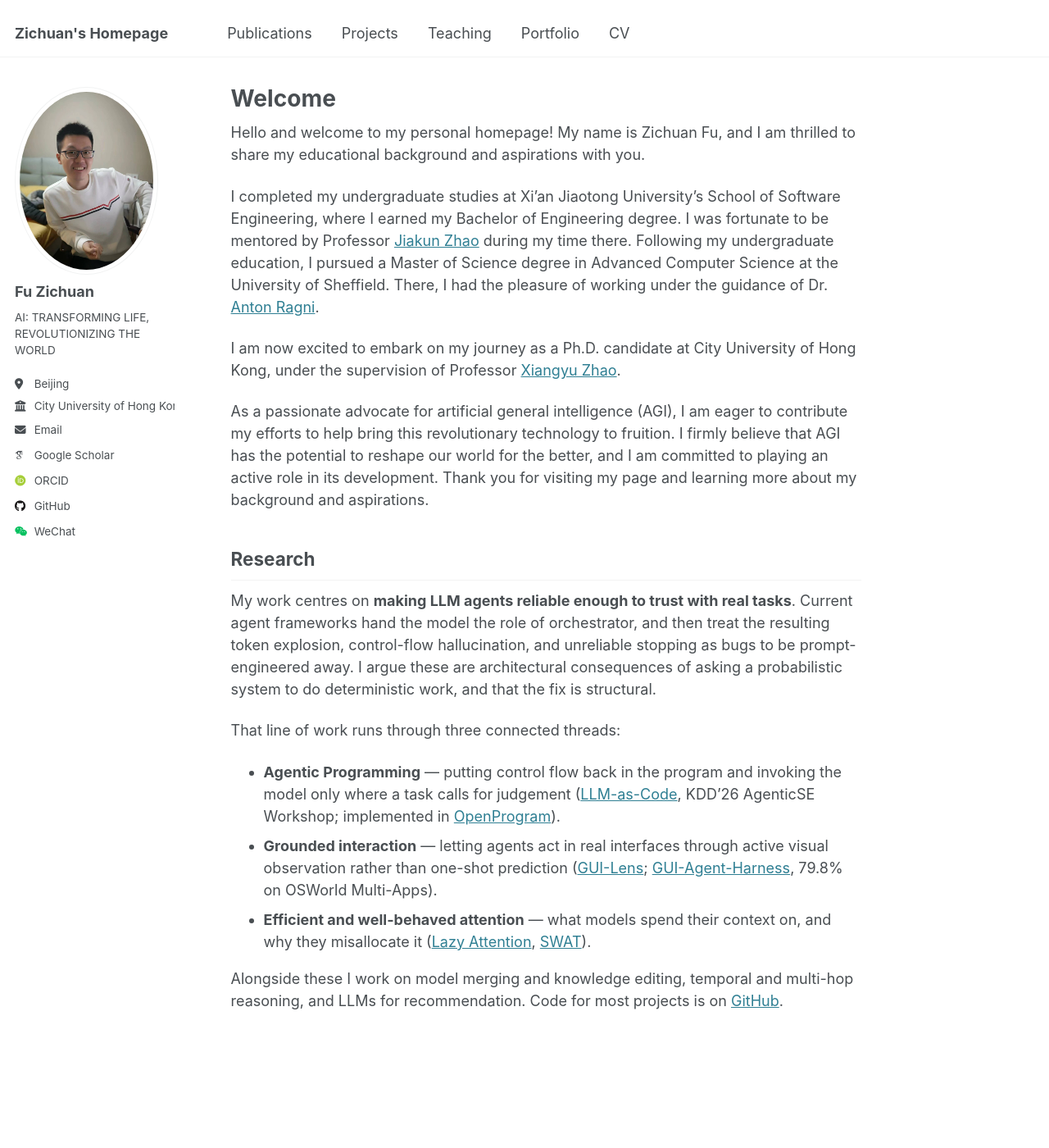
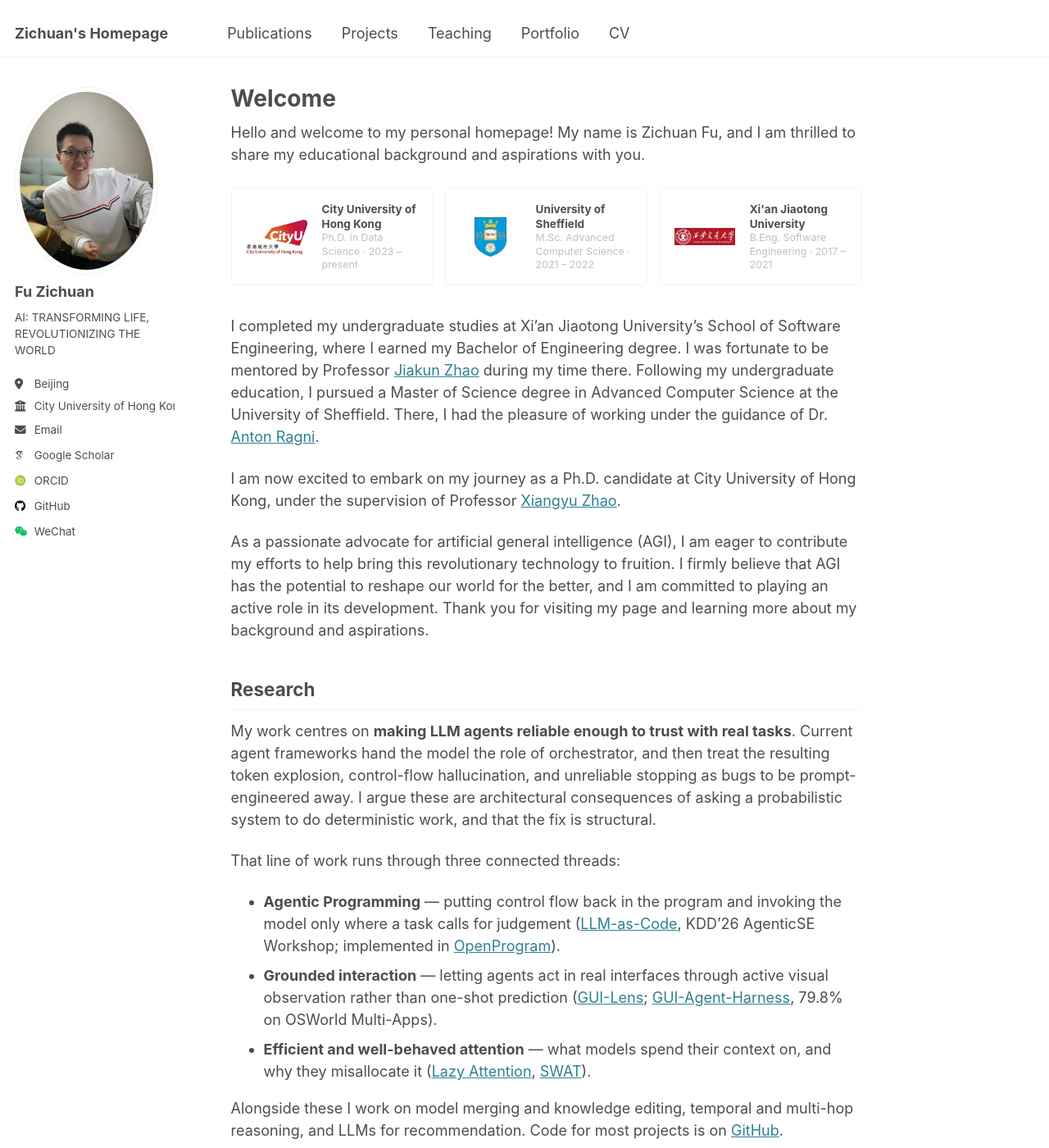
Before and after one commit to Fzkuji/fzkuji.github.io, a Jekyll site: the page built from _pages/about.md, in a window 1280 px wide and 1400 px high. Shown: the whole window at 82% size. Built offline with Jekyll 4.4.1, drawn with Linux system fonts in a browser that asks for light colours; some web fonts are replaced.

Commit message:
Lay entries out in three bands; add school logos to the About page
Entry layout: the title and venue now run the full width, the figure sits
beside only the short description, and the citation runs full width beneath.
Previously every piece of text was crammed into a narrow right-hand column,
so a long citation ran well past the bottom of the figure and left the left
side empty.

About: a row of three cards for CityU, Sheffield, and XJTU, each with the
school's logo, degree, and years. Logos are the official marks (CityU and
Sheffield from Wikipedia, XJTU from the university's own English site),
normalised to a common height and boxed so the differing aspect ratios line
up. Colours come from the theme's CSS custom properties, so the cards follow
light and dark themes.

Verified by compiling the SCSS with dart-sass before pushing.

```diff
--- a/_pages/about.md
+++ b/_pages/about.md
@@ -8,6 +8,30 @@ redirect_from:
 ---
 
 Hello and welcome to my personal homepage! My name is Zichuan Fu, and I am thrilled to share my educational background and aspirations with you.
+
+<div class="edu-row">
+  <div class="edu-card">
+    <img src="/images/education/cityu.jpg" alt="City University of Hong Kong">
+    <div class="edu-card__text">
+      <strong>City University of Hong Kong</strong>
+      <span>Ph.D. in Data Science · 2023 – present</span>
+    </div>
+  </div>
+  <div class="edu-card">
+    <img src="/images/education/sheffield.jpg" alt="University of Sheffield">
+    <div class="edu-card__text">
+      <strong>University of Sheffield</strong>
+      <span>M.Sc. Advanced Computer Science · 2021 – 2022</span>
+    </div>
+  </div>
+  <div class="edu-card">
+    <img src="/images/education/xjtu.jpg" alt="Xi'an Jiaotong University">
+    <div class="edu-card__text">
+      <strong>Xi'an Jiaotong University</strong>
+      <span>B.Eng. Software Engineering · 2017 – 2021</span>
+    </div>
+  </div>
+</div>
 
 I completed my undergraduate studies at Xi'an Jiaotong University's School of Software Engineering, where I earned my Bachelor of Engineering degree. I was fortunate to be mentored by Professor [Jiakun Zhao](http://gr.xjtu.edu.cn/web/zhaojk) during my time there. Following my undergraduate education, I pursued a Master of Science degree in Advanced Computer Science at the University of Sheffield. There, I had the pleasure of working under the guidance of Dr. [Anton Ragni](https://www.sheffield.ac.uk/dcs/people/academic/anton-ragni).
 
--- a/_sass/layout/_archive.scss
+++ b/_sass/layout/_archive.scss
@@ -96,15 +96,12 @@
     margin-bottom: 0.75em;
     border-radius: $border-radius;
     overflow: hidden;
-    /* An <a> wrapping only an image should not inherit link underlines. */
     text-decoration: none;
     border-bottom: 0;
 
     img {
       display: block;
       width: 100%;
-      /* Figures vary in aspect ratio; crop to a consistent band so a column of
-         entries reads as a list rather than a ragged stack. */
       height: auto;
       transition: transform 0.25s ease;
     }
@@ -114,23 +111,30 @@
     transform: scale(1.02);
   }
 
+  /* The citation is long; full width keeps it off the narrow column beside
+     the figure, where it would run far past the image's bottom edge. */
+  .archive__item-citation {
+    margin-top: 1em;
+  }
+
   @include breakpoint($medium) {
-    display: flex;
-    /* Centred against the whole text block: entries vary a lot in citation
-       length, and a top-aligned figure leaves a growing gap beneath it as the
-       text runs on. */
-    align-items: center;
-    gap: 1.5em;
+    /* Only the middle band is two columns — the title, venue, and citation
+       above and below it stay full width. */
+    .archive__item-main {
+      display: flex;
+      align-items: center;
+      gap: 1.5em;
+    }
 
     .archive__item-figure {
-      flex: 0 0 40%;
-      max-width: 40%;
+      flex: 0 0 46%;
+      max-width: 46%;
       margin-bottom: 0;
     }
 
     .archive__item-body {
       flex: 1 1 auto;
-      min-width: 0; /* let long citations wrap instead of forcing overflow */
+      min-width: 0;
     }
   }
 }
--- a/_sass/layout/_page.scss
+++ b/_sass/layout/_page.scss
@@ -174,7 +174,7 @@
   padding: 2px 5px;
   color: #fff;
   font-family: $caption-font-family;
-  font-size: $type-size-7;
+  font-size: $type-size-6;
   background: #000;
   text-align: right;
   z-index: 5;
@@ -399,3 +399,64 @@
   font-size: $type-size-6;
   text-transform: uppercase;
 }
+
+/*
+   Education row — school logos on the About page
+   ========================================================================== */
+
+/* Logos differ in aspect ratio (a wide wordmark, a tall shield), so each sits
+   in a fixed-height box and is contained rather than stretched. */
+.edu-row {
+  display: grid;
+  grid-template-columns: 1fr;
+  gap: 0.75em;
+  margin: 1.5em 0 2em;
+}
+
+.edu-card {
+  display: flex;
+  align-items: center;
+  gap: 1em;
+  padding: 0.85em 1em;
+  border: 1px solid var(--global-border-color);
+  border-radius: $border-radius;
+  background: var(--global-bg-color);
+  transition: box-shadow 0.2s ease, transform 0.2s ease;
+
+  img {
+    flex: 0 0 74px;
+    width: 74px;
+    height: 48px;
+    object-fit: contain;
+    /* logos ship on white; keep them on white in dark themes too */
+    background: #fff;
+    border-radius: 2px;
+  }
+
+  &:hover {
+    box-shadow: 0 2px 10px rgba(#000, 0.10);
+    transform: translateY(-1px);
+  }
+}
+
+.edu-card__text {
+  display: flex;
+  flex-direction: column;
+  min-width: 0;
+  line-height: 1.35;
+
+  strong {
+    font-size: $type-size-6;
+  }
+
+  span {
+    font-size: $type-size-7;
+    color: var(--global-text-color-light);
+  }
+}
+
+@include breakpoint($medium) {
+  .edu-row {
+    grid-template-columns: repeat(3, 1fr);
+  }
+}
```
Also changed, not shown: _includes/archive-single.html (+27 -31 lines), images/education/cityu.jpg (added), images/education/sheffield.jpg (added), images/education/xjtu.jpg (added).
